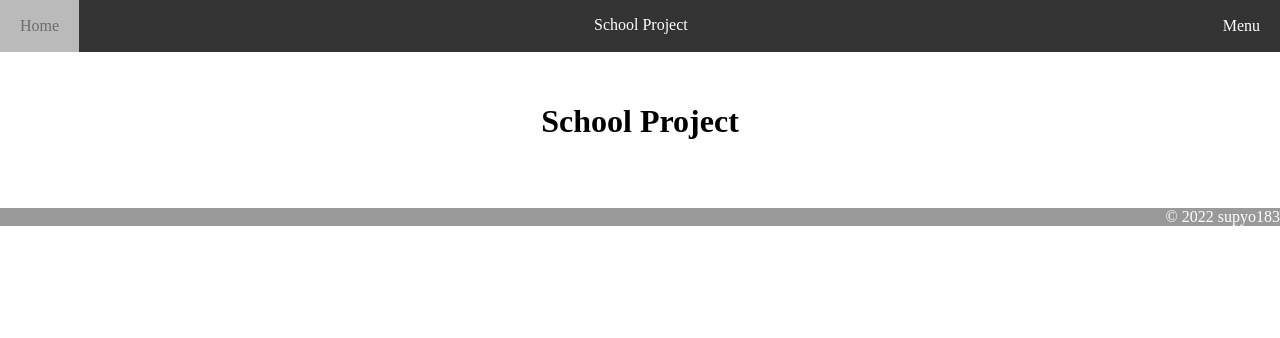
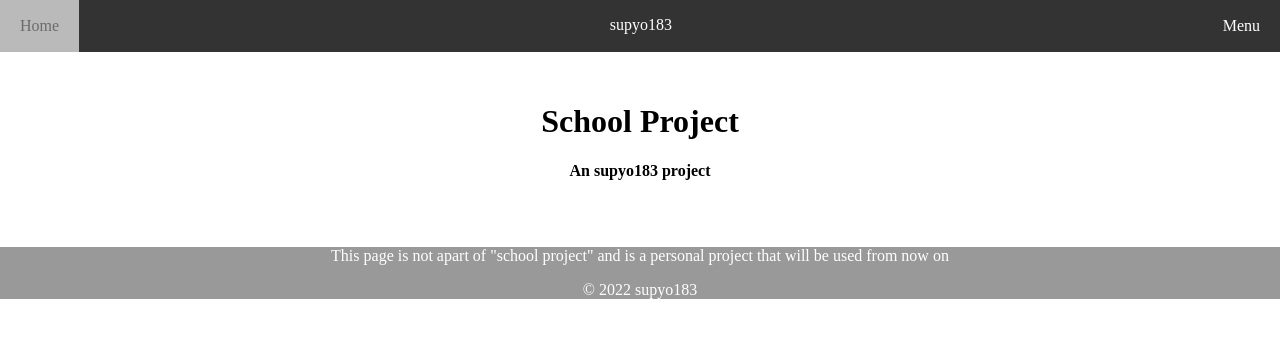
Before and after one commit to supyo183/Home, a plain HTML site: page index.html in a window 1280 px wide. Drawn offline with Linux system fonts and the light colour scheme.

Commit message:
replace old with new

```diff
--- a/index.html
+++ b/index.html
@@ -1,48 +1,36 @@
 <!doctype html>
 <html>
   <head>
-    <meta charset="utf-8">
+    <meta charset="utf-16">
     <meta name="viewport" content="width=device-width">
-    <title>Yes</title>
+    <title>supyo183 Home</title>
+    <link rel="apple-touch-icon" sizes="180x180" href="images/apple-touch-icon.png">
+    <link rel="icon" type="image/png" sizes="32x32" href="images/favicon-32x32.png">
+    <link rel="icon" type="image/png" sizes="16x16" href="images/favicon-16x16.png">
+    <link rel="manifest" href="images/site.webmanifest">
     <link href="style.css" rel="stylesheet" type="text/css" />
   </head>
   <body onload="typeWriter()"></body>
   <body>
-    <nav id="navbar"><a href="">Home</a><span style="cursor:pointer;text-align: left;" onclick="openNav()">Menu</span><p>School Project</p></nav>
+    <nav id="navbar"><a href="javascript:void(0)" onclick="e()">Home</a><span style="cursor:pointer;text-align: left;" onclick="openNav()">Menu</span><p>supyo183</p></nav>
     <header>
       <h1 id="header"></h1>
+      <h4> An supyo183 project</h4>
     </header>
     <div class="sect-1">
     </div>
     <div class="sect-2">
     </div>
     <footer>
-      <p style="text-align: right;">&copy; 2022 supyo183</p>
+      <p style="position: relative;">This page is not apart of "school project" and is a personal project that will be used from now on</p><p style="text-align: center;">&copy; 2022 supyo183</p>
     </footer>
     <script src="script.js"></script>
   </body>
 </html>
 
-<!--the ones below is for lists-->
-<!-- (numbered)
-<p></p>
-  <ol>
-    <li></li>
-  </ol>
-      (bulleted)
-<p></p>
-  <ul>
-    <li></li>
-  </ul>
--->
-
-<!-- TIMER
-<p id="timer"></p>
--->
-
 <div id="mySidenav" class="sidenav">
   <a href="javascript:void(0)" class="closebtn" onclick="closeNav()">&times;</a>
-  <a href=""></a>
+  <a href="school-project.html">school project</a>
   <a href=""></a>
   <a href=""></a>
 </div>
```
